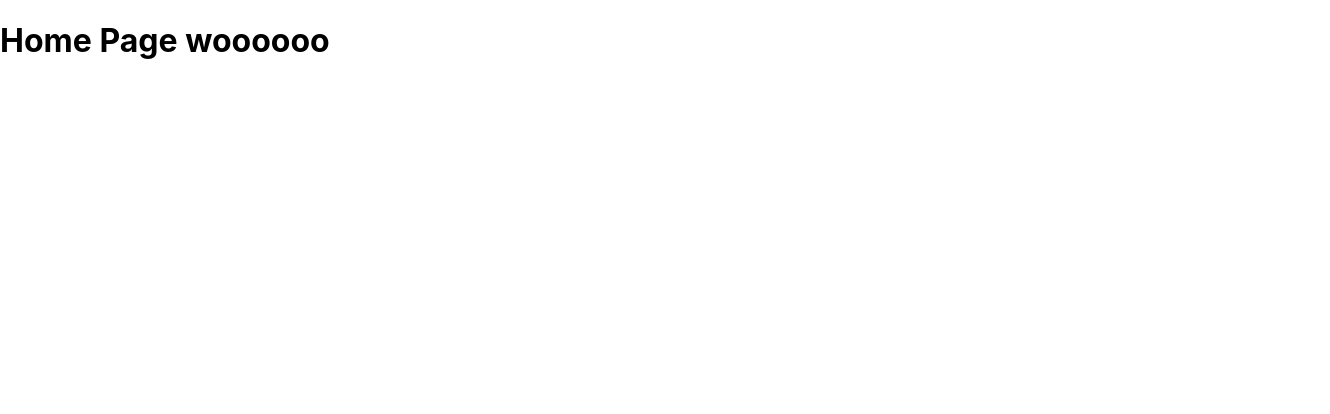
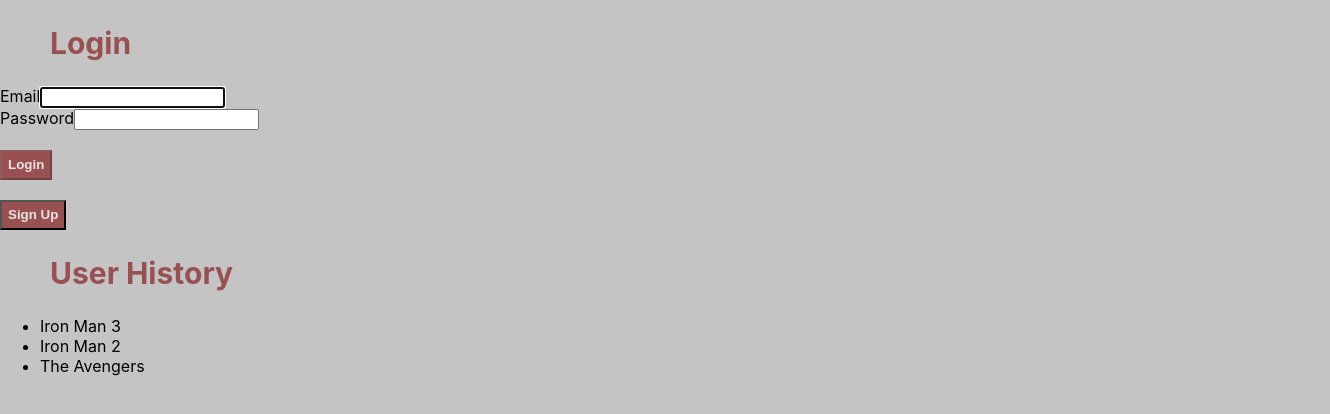
Before and after one commit to ryanjw0903/Team20_CSCE310, a React (Create React App) app in the folder client/: page / in a window 1280 px wide. Shown: the top 414 px of the page, 1330 px wide, since content can reach past the window. Built offline with nearby package versions, Linux system fonts and the light colour scheme; no server answers.

Commit message:
created login and home pages, having trouble navigating between hem

```diff
--- a/client/package.json
+++ b/client/package.json
@@ -8,6 +8,8 @@
     "@testing-library/user-event": "^12.8.3",
     "react": "^17.0.2",
     "react-dom": "^17.0.2",
+    "react-bootstrap": "^2.0.2",
+    "react-router-dom": "^5.3.0",
     "react-scripts": "4.0.3",
     "web-vitals": "^1.1.2"
   },
@@ -35,5 +37,5 @@
       "last 1 safari version"
     ]
   },
-  "proxy": "http://localhost:5000"
+  "proxy": "http://localhost:3000/"
 }
--- a/client/src/App.js
+++ b/client/src/App.js
@@ -1,11 +1,12 @@
 import React from 'react';
-import ReactDOM from 'react-dom';
-import Home from './views/home';
+import { BrowserRouter as Router, Route, Routes } from "react-router-dom";
+import Home from './views/Home'
+import Login from './views/Login'
 
 function App() {
   return (
-    <div>
-      <Home/>
+    <div className = "App">
+      <Login/>
     </div>
   );
 }
--- /dev/null
+++ b/client/src/views/Home.css
@@ -0,0 +1,67 @@
+body {
+    background-color: #C4C4C4;
+    margin: 0;
+    margin-right: 50 px;
+    font-family: -apple-system, BlinkMacSystemFont, 'Segoe UI', 'Roboto', 'Oxygen',
+      'Ubuntu', 'Cantarell', 'Fira Sans', 'Droid Sans', 'Helvetica Neue',
+      sans-serif;
+    -webkit-font-smoothing: antialiased;
+    -moz-osx-font-smoothing: grayscale;
+  }
+
+  .labelResults{
+    font-weight:bolder;
+    color: #995050;
+    font-size: 24px;
+    text-align: center;
+  }
+  .labelInput{
+    font-weight:bolder;
+    color: #995050;
+    padding-right:10px;
+    font-size:25px;
+  }
+  .centered {
+    display: flex;
+    justify-content: center;
+    align-items: center;
+    padding: 20px;
+  }
+  .labelRadio{
+    margin-left: 5px;
+    color: 'black';
+    font-size: 15px;
+  }
+  .btn{
+    background-color: #995050 !important;
+    color: rgb(235, 227, 227);
+    font-weight:bolder;
+    position: relative;
+    height: 30px;
+  }
+
+  .btn:hover {
+    color: #995050 !important;
+    background-color:rgb(235, 227, 227)!important;
+    border-color: rgb(255,255,255) !important;
+  }
+
+  .container1 {
+    text-align: center;
+    color: #995050;
+    font-size: xxx-large;
+    font-weight: bold;
+  }
+
+  form {
+    overflow: hidden;
+  }
+
+  input {
+    clear: both;
+  }
+  button{
+    color:#995050;
+    margin-top:20px;
+
+  }
--- /dev/null
+++ b/client/src/views/Login.css
@@ -0,0 +1,29 @@
+@media all and (min-width: 480px) {
+    .Login {
+      padding: 60px 0;
+    }
+    .labelLogin{
+      font-weight:bolder;
+      color: #995050;
+      font-size: 30px;
+      position:relative;
+      left:50px;
+    }
+    .centered {
+      display: flex;
+      justify-content: center;
+      align-items: center;
+    }
+    .Login header {
+        margin: 0 auto;
+        max-width: 320px;
+        position: relative;
+        left: 200px;
+    }
+    .Login form {
+      margin: 0 auto;
+      max-width: 320px;
+      position: absolute;
+      left: 200px
+    }
+  }
--- /dev/null
+++ b/client/src/views/Login.jsx
@@ -0,0 +1,56 @@
+import React, { useState } from "react";
+import Form from "react-bootstrap/Form";
+import Button from 'react-bootstrap/Button';
+import './Login.css';
+import Signup from "./Signup";
+
+export default function Login() {
+  const [email, setEmail] = useState("");
+  const [password, setPassword] = useState("");
+
+  function validateForm() {
+    return email.length > 0 && password.length > 0;
+  }
+
+  function handleSubmit(event) {
+    event.preventDefault();
+  }
+
+  return (
+    <div class>
+      <div class>
+        <h2 class="labelLogin">Login</h2>
+        <Form onSubmit={handleSubmit}>
+          <Form.Group size="lg" controlId="email">
+            <Form.Label>Email</Form.Label>
+            <Form.Control
+              autoFocus
+              type="email"
+              value={email}
+              onChange={(e) => setEmail(e.target.value)}
+            />
+          </Form.Group>
+          <Form.Group controlId="password">
+            <Form.Label>Password</Form.Label>
+            <Form.Control
+              type="password"
+              value={password}
+              size="sm"
+              onChange={(e) => setPassword(e.target.value)}
+            />
+          </Form.Group>
+          <Button variant = "primary" class = "btn" type="submit" disabled={!validateForm()}>
+            Login
+          </Button>
+          <Signup/>
+        </Form>
+        <h2 class="labelLogin">User History</h2>
+          <ul class="Trips">
+            <li>Iron Man 3</li>
+            <li>Iron Man 2</li>
+            <li>The Avengers</li>
+          </ul>
+      </div>
+    </div>
+  );
+}
--- /dev/null
+++ b/client/src/views/Signup.css
@@ -0,0 +1,14 @@
+.centered {
+    display: flex;
+    justify-content: center;
+    align-items: center;
+  }
+  .labelLogin{
+    font-weight:bolder;
+    color: #995050;
+    font-size: 30px;
+    position:relative;
+    padding-bottom:20px;
+    justify-content: center;
+    align-items: center;
+  }
--- /dev/null
+++ b/client/src/views/Signup.jsx
@@ -0,0 +1,75 @@
+import React from "react";
+import {useState} from "react";
+import  Modal from "react-bootstrap/Modal";
+import Button from "react-bootstrap/Button";
+import Form from "react-bootstrap/Form";
+
+export default function Signup() {
+    const [show, setShow] = useState(false);
+    const [email, setEmail] = useState("");
+    const [password, setPassword] = useState("");
+    const [confirm, setConfirm] = useState("");
+
+    const handleClose = () => setShow(false);
+    const handleShow = () => setShow(true);
+
+    function validateForm() {
+        return email.length > 0 && password.length > 0;
+      }
+
+    function handleSubmit(event) {
+        event.preventDefault();
+    }
+
+    return (
+      <div class>
+        <Button variant="primary" class = "btn" onClick={handleShow}>
+          Sign Up
+        </Button>
+        <Modal show={show} onHide={handleClose}>
+          <Modal.Body>
+            <label class = "labelLogin">Sign up </label>
+          <div class>
+            <Form onSubmit={handleSubmit}>
+                <Form.Group size="lg" controlId="email">
+                <Form.Label>Email</Form.Label>
+                <Form.Control
+                    autoFocus
+                    type="email"
+                    value={email}
+                    onChange={(e) => setEmail(e.target.value)}
+                />
+                </Form.Group>
+                <Form.Group controlId="password">
+                <Form.Label>Password</Form.Label>
+                <Form.Control
+                    type="password"
+                    value={password}
+                    size="sm"
+                    onChange={(e) => setPassword(e.target.value)}
+                />
+                </Form.Group>
+                <Form.Group controlId="confirm">
+                <Form.Label>Confirm Password</Form.Label>
+                <Form.Control
+                    type="confirm"
+                    value={confirm}
+                    size="sm"
+                    onChange={(e) => setConfirm(e.target.value)}
+                />
+                </Form.Group>
+            </Form>
+          </div>
+          </Modal.Body>
+          <Modal.Footer>
+            <Button variant="secondary" onClick={handleClose}>
+              Close
+            </Button>
+            <Button variant="primary" disabled={!validateForm()} onClick={handleClose}>
+              Create Account
+            </Button>
+          </Modal.Footer>
+        </Modal>
+      </div>
+    );
+  }
--- a/client/src/views/home.js
+++ b/client/src/views/home.js
@@ -1,5 +1,7 @@
 import React from "react";
+import './Home.css'
 import { useState, useEffect } from 'react';
+import { useNavigate } from "react-router-dom";
 
 
 function Home() {
@@ -18,9 +20,32 @@ useEffect(() => {
   }, []);
 
   return (
-    <div>
-        <h1>Home Page woooooo</h1>
-        <p>{data}</p>
+    <div className="main-page">
+
+    <div class="container">
+
+      <div class="row my-5">
+        <div class="col-lg-18">
+
+          <div class="centered">
+              <div class="col-lg-6">
+                <label class = "labelInput" for="movie">Marvel Movie:</label>
+                <input type="text" id = "movie" class="form-control" aria-label="Large" placeholder = "ex: Iron Man" />
+                <button type="button"   class="btn btn-primary">Enter</button>
+              </div>
+          </div>
+
+          <div class = "row">
+              <div class = "col-lg-6" style = {{textAlign: 'center', fontSize: '25px'}}>
+                <label class = "labelInput">Fun Facts:</label>
+                <div class="col-lg-6" style = {{textAlign: 'center', backgroundColor: '#995050', color: 'white'}}>
+                  Once you submit the movie title, we'll fill this up with fun facts.<br/><br/><br/>
+                </div>
+              </div>
+          </div>
+      </div>
+      </div>
+    </div>
     </div>
   );
 }
--- /dev/null
+++ b/client/src/views/index.js
@@ -0,0 +1,3 @@
+export { default as Home } from "./Home";
+export { default as Login } from "./Login";
+export { default as Signup } from "./Signup";
```
Also changed, not shown: package.json (+9 -1 lines), 2 other files (tests, documents, lock files or other folders).
